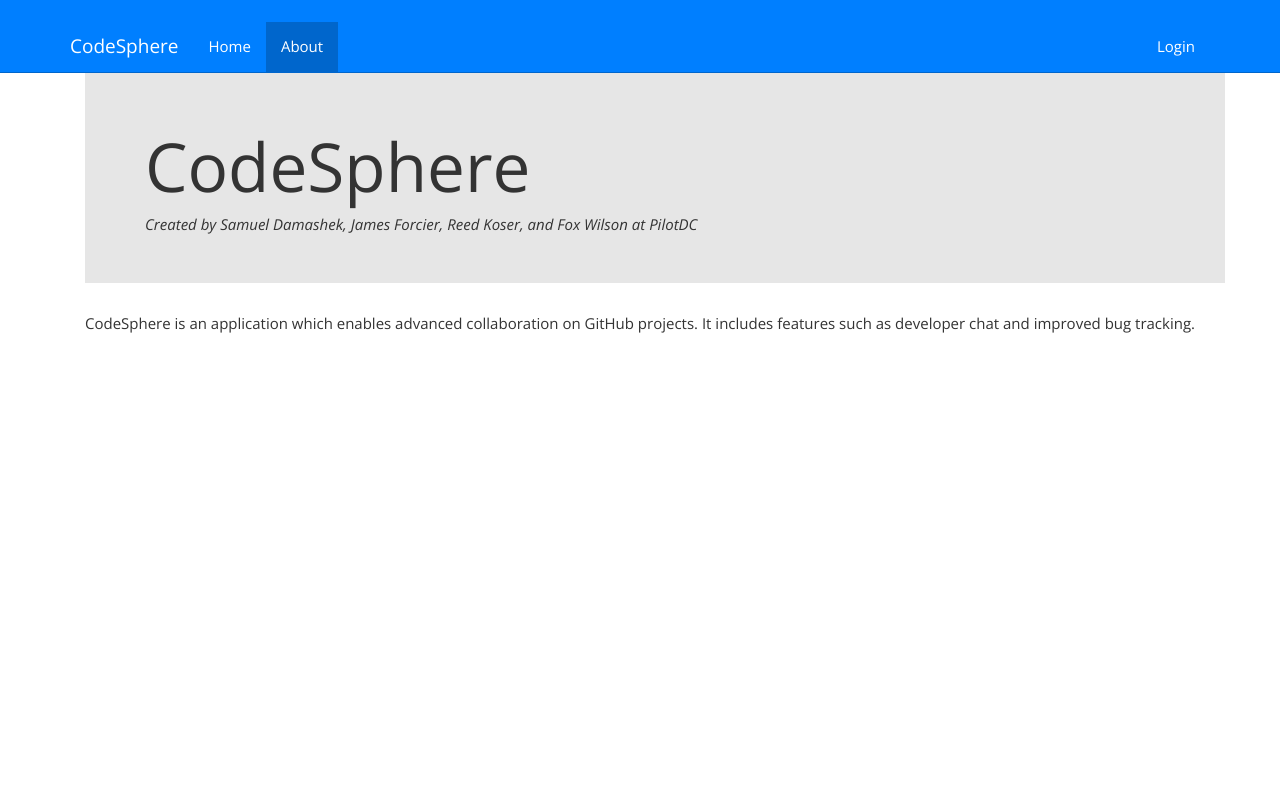
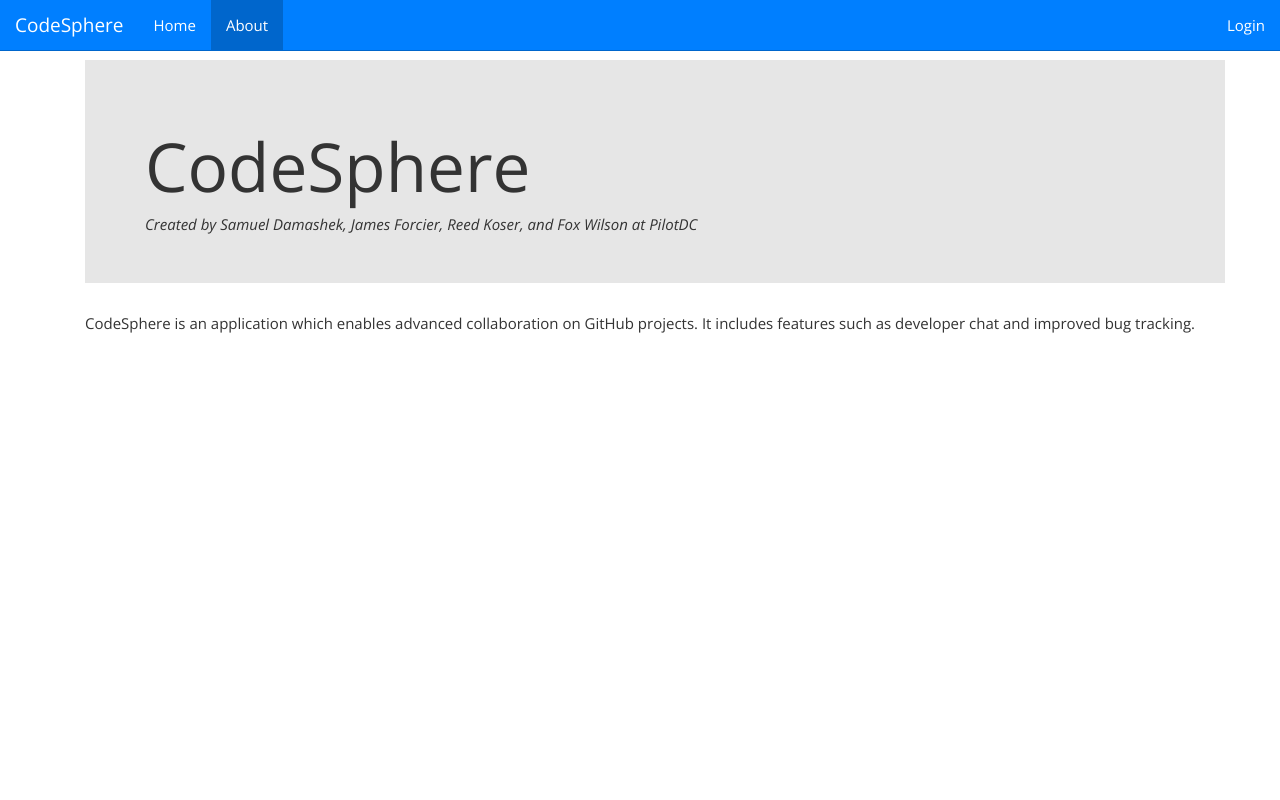
Before and after one commit to tjcsl/codesphere, a Flask app: page /about/ in a window 1280 px wide. Run offline with Flask 2, Linux system fonts and the light colour scheme; parts of the project's set-up code (start-up, migrations or seed data) failed here and were passed over.

Commit message:
navbar do some stuff

```diff
--- a/project/templates/navbar.html
+++ b/project/templates/navbar.html
@@ -15,15 +15,17 @@
 {% endblock %}
 {% block body %}
     <div class="container">
-        <div class="navbar navbar-inverse navbar-fixed-top">
-            <div class="container">
-                <a data-target=".nav-collapse" data-toggle="collapse" class="btn btn-navbar">
-                    <span class="icon-bar"></span>
-                    <span class="icon-bar"></span>
-                    <span class="icon-bar"></span>
-                </a>
-                <div class="nav-collapse">
-                    <a class="navbar-brand" href="/">CodeSphere</a>
+        <div class="navbar navbar-inverse navbar-fixed-top" role="navigation">
+            <div class="container-fluid">
+                <div class="navbar-header">
+                    <a data-target=".nav-collapse" data-toggle="collapse" class="navbar-toggle btn btn-navbar">
+                        <span class="icon-bar"></span>
+                        <span class="icon-bar"></span>
+                        <span class="icon-bar"></span>
+                    </a>
+                </div>
+                <a class="navbar-brand" href="/">CodeSphere</a>
+                <div class="navbar-collapse collapse">
                     <ul class="nav navbar-nav">
                         {% for path, page_id, display_text, display_condition in navbar %}
                             {% if display_condition %}
@@ -33,7 +35,7 @@
                             {% endif %}
                         {% endfor %}
                     </ul>
-                    <ul class="nav navbar-nav pull-right">
+                    <ul class="nav navbar-nav navbar-right">
                         {% if not session.user_id %}
                             <li><a href="/login/">Login</a></li>
                         {% else %}
```
